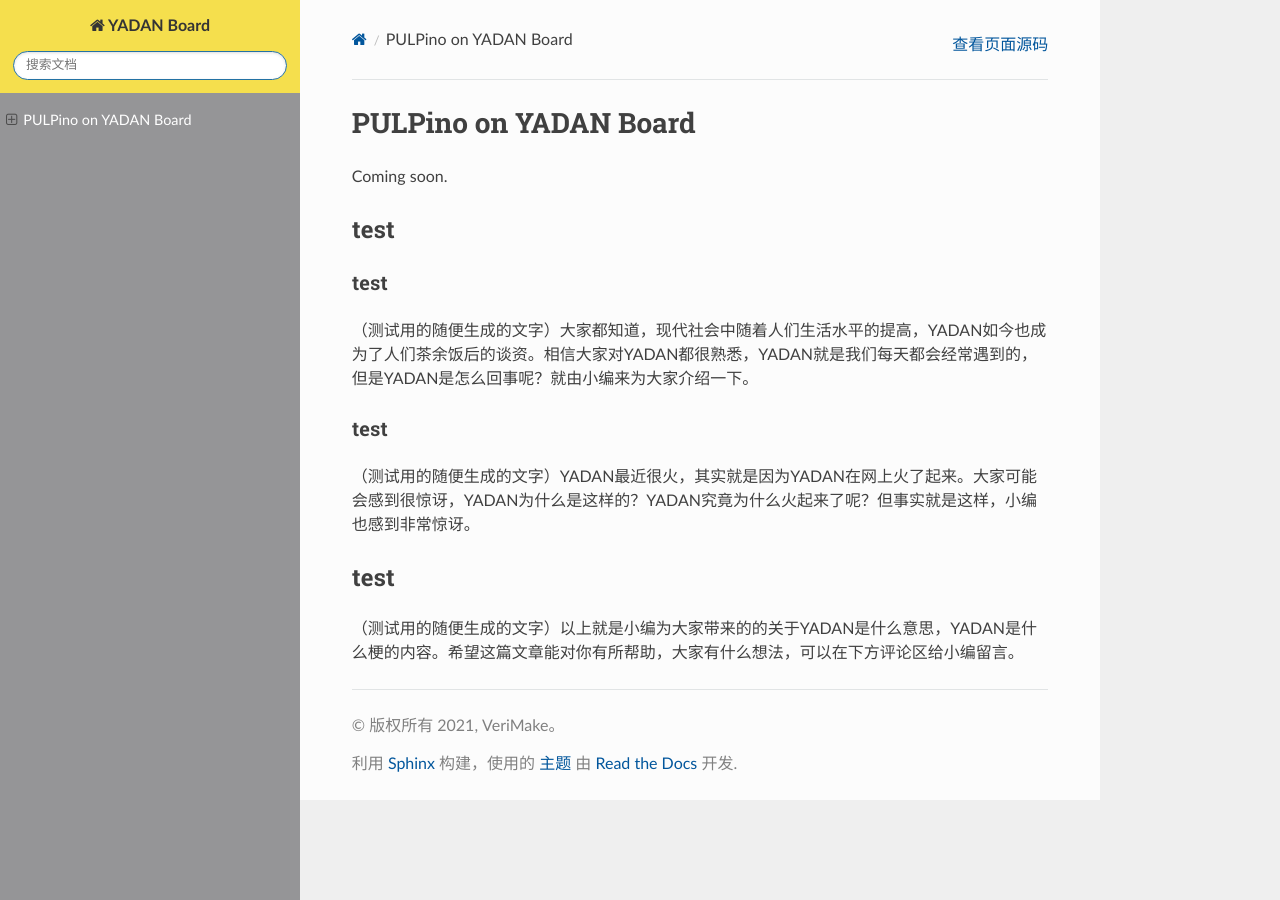
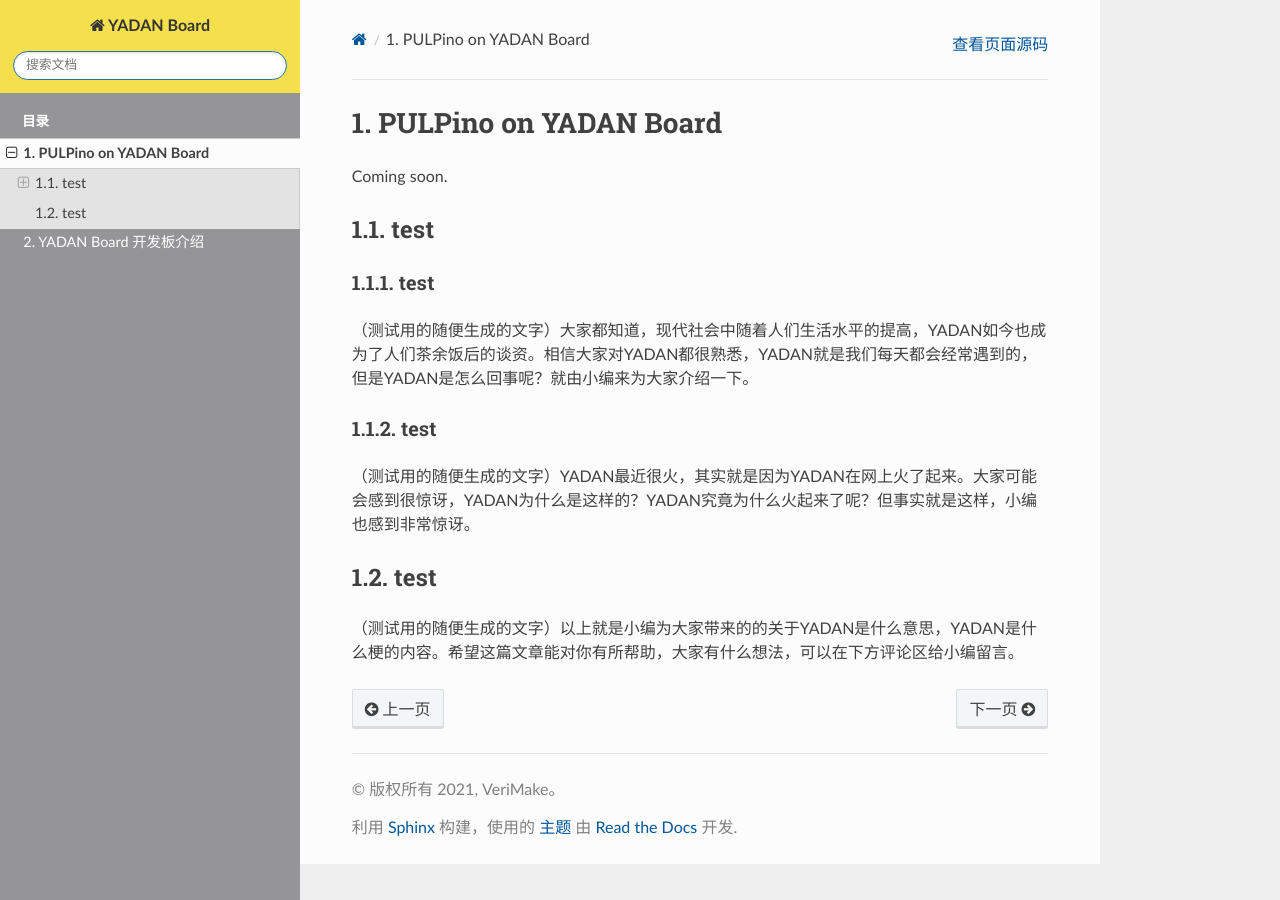
Before and after one commit to CSY-tvgo/YADAN-Docs, a Sphinx documentation site: the page built from docs/source/YADAN_Board/test.md, in a window 1280 px wide. Built offline with Sphinx 7.4.7 and the Read the Docs theme 2.0.0, drawn with Linux system fonts in a browser that asks for light colours; pages that are not in the unit, such as notebooks, are missing from menus; some of the changed lines change nothing that is shown.

Commit message:
update index.rst

```diff
--- a/docs/source/YADAN_Board/index.rst
+++ b/docs/source/YADAN_Board/index.rst
@@ -9,5 +9,5 @@
    :maxdepth: 1
    :caption: 目录
 
-   YADAN_Board/test.md
-   YADAN_Board/chap1.md
+   test.md
+   chap1.md
```
